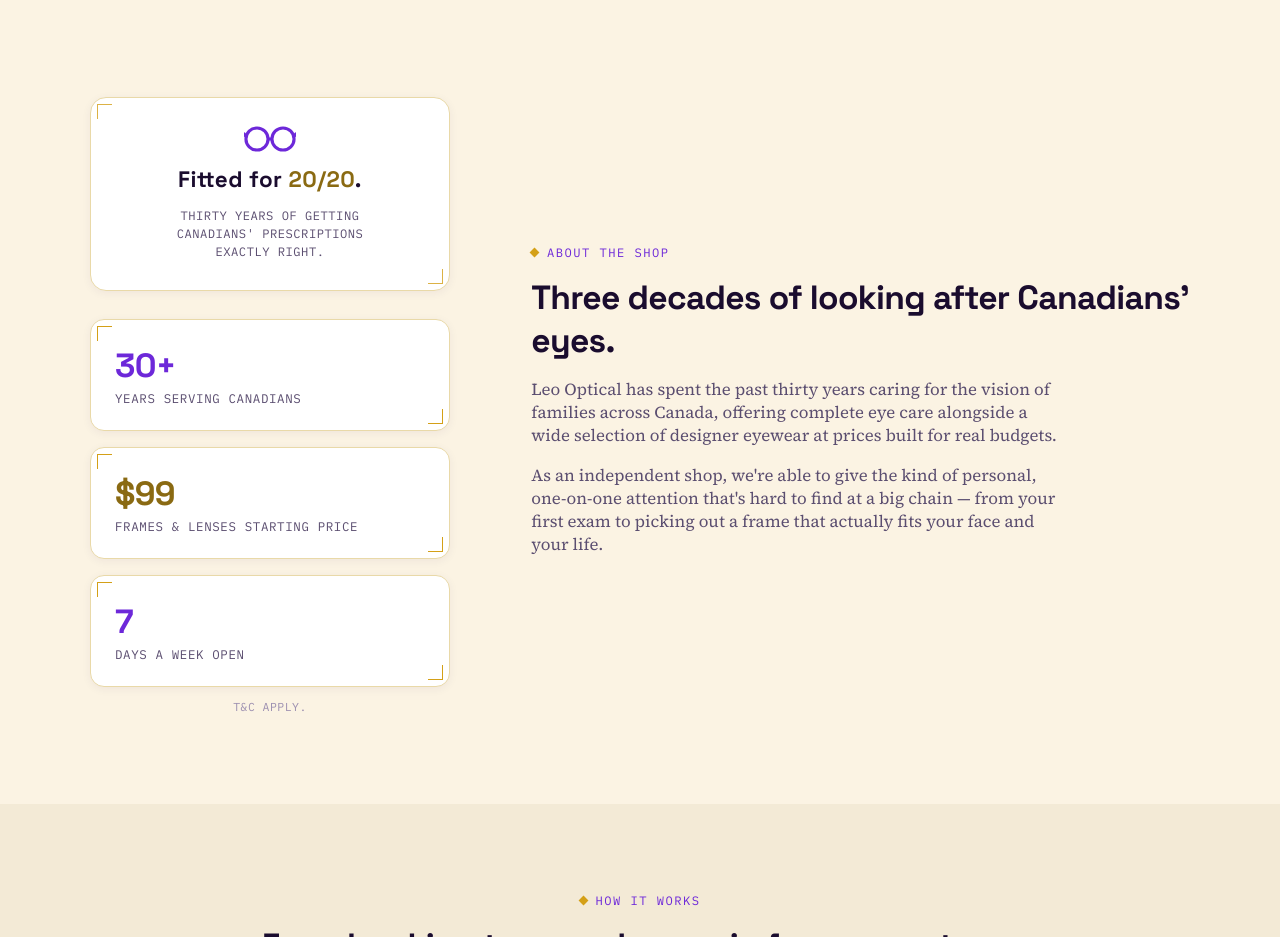
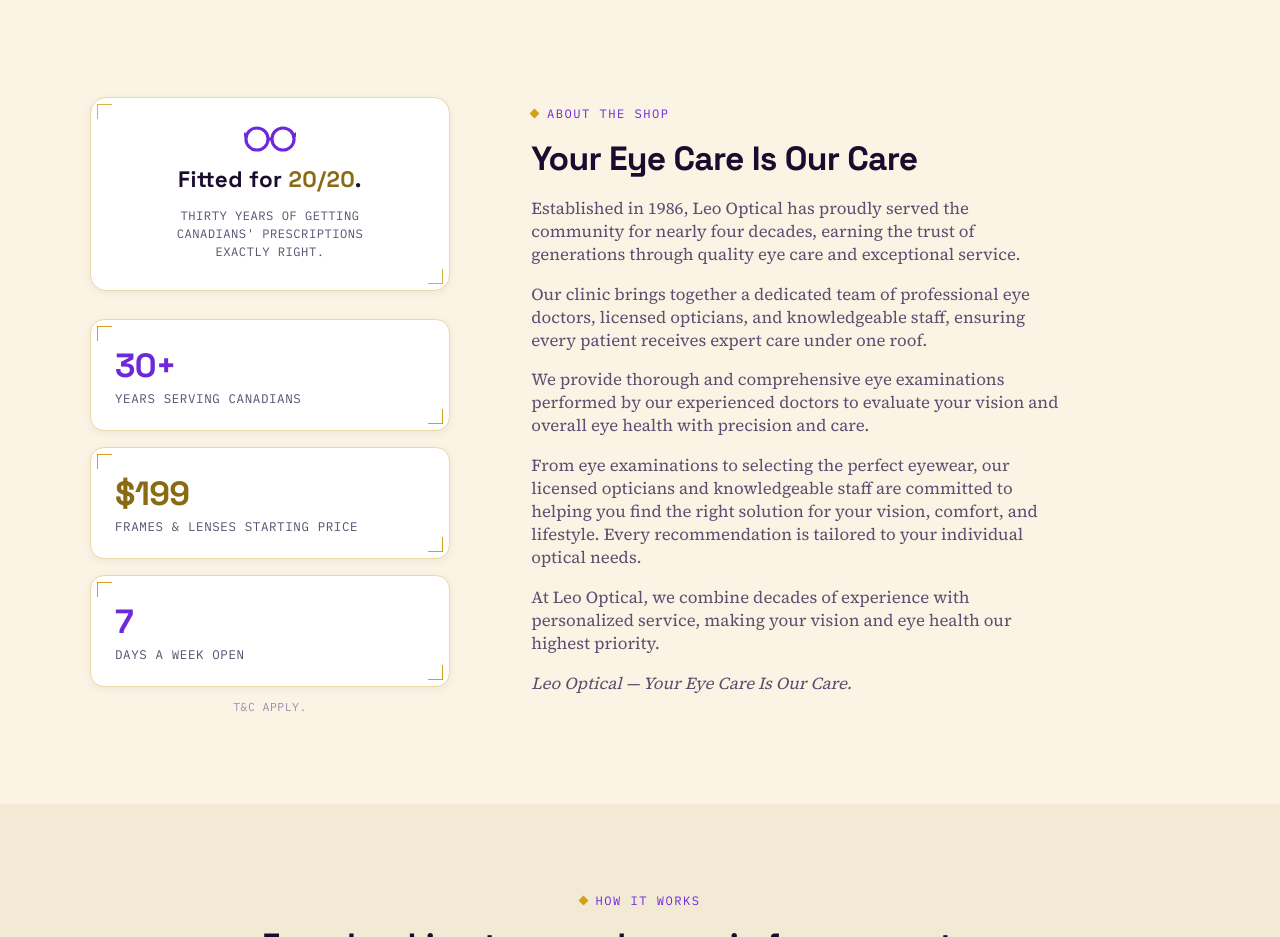
Before and after one commit to leooptical2005/leo-optical, a plain HTML site: page index.html in a window 1280 px wide. Shown: the part 1580-2517 px from the top of the page. Drawn offline with Linux system fonts and the light colour scheme.

Commit message:
Update index.html

```diff
--- a/index.html
+++ b/index.html
@@ -367,16 +367,20 @@
       </div>
       <div class="stat-cluster">
         <div class="stat-card stat-card--teal"><span class="stat-count" data-target="30" data-suffix="+">0</span>Years serving Canadians</div>
-        <div class="stat-card stat-card--amber"><span class="stat-count" data-target="99" data-prefix="$">0</span>Frames &amp; lenses starting price</div>
+        <div class="stat-card stat-card--amber"><span class="stat-count" data-target="199" data-prefix="$">0</span>Frames &amp; lenses starting price</div>
         <div class="stat-card stat-card--ink"><span class="stat-count" data-target="7">0</span>Days a week open</div>
       </div>
       <p class="stat-cluster__note">T&amp;C apply.</p>
     </div>
     <div class="section__copy">
       <p class="eyebrow reveal">About the shop</p>
-      <h2 class="section__heading reveal">Three decades of looking after Canadians' eyes.</h2>
-      <p class="section__lede reveal">Leo Optical has spent the past thirty years caring for the vision of families across Canada, offering complete eye care alongside a wide selection of designer eyewear at prices built for real budgets.</p>
-      <p class="section__lede reveal">As an independent shop, we're able to give the kind of personal, one-on-one attention that's hard to find at a big chain — from your first exam to picking out a frame that actually fits your face and your life.</p>
+      <h2 class="section__heading reveal">Your Eye Care Is Our Care</h2>
+      <p class="section__lede reveal">Established in 1986, Leo Optical has proudly served the community for nearly four decades, earning the trust of generations through quality eye care and exceptional service.</p>
+      <p class="section__lede reveal">Our clinic brings together a dedicated team of professional eye doctors, licensed opticians, and knowledgeable staff, ensuring every patient receives expert care under one roof.</p>
+      <p class="section__lede reveal">We provide thorough and comprehensive eye examinations performed by our experienced doctors to evaluate your vision and overall eye health with precision and care.</p>
+      <p class="section__lede reveal">From eye examinations to selecting the perfect eyewear, our licensed opticians and knowledgeable staff are committed to helping you find the right solution for your vision, comfort, and lifestyle. Every recommendation is tailored to your individual optical needs.</p>
+      <p class="section__lede reveal">At Leo Optical, we combine decades of experience with personalized service, making your vision and eye health our highest priority.</p>
+      <p class="section__lede reveal"><em>Leo Optical — Your Eye Care Is Our Care.</em></p>
     </div>
   </div>
 </section>
@@ -677,7 +681,7 @@
       <h2 class="section__heading section__heading--light">Questions before you come in?</h2>
       <p class="section__lede section__lede--light">Send a message and we'll get back to you.</p>
     </div>
-    <form class="form reveal" id="contactForm" action="https://script.google.com/macros/s/AKfycbwMBsJpINvrefQQmo0AbC4akMxp0vDPzF06Rb_p_mgRaulYhNBwKIXFZHV7YDySy_dS/exec" method="POST">
+    <form class="form reveal" id="contactForm" action="https://script.google.com/macros/s/AKfycbwMBsJplNvrefQQmo0AbC4akMxp0vDPzF06Rb_p_mgRaulYhNBwKIXFZHV7YDySy_dS/exec" method="POST">
       <div class="form__row">
         <label for="name">Name *</label>
         <input type="text" id="name" name="name" required>
```
